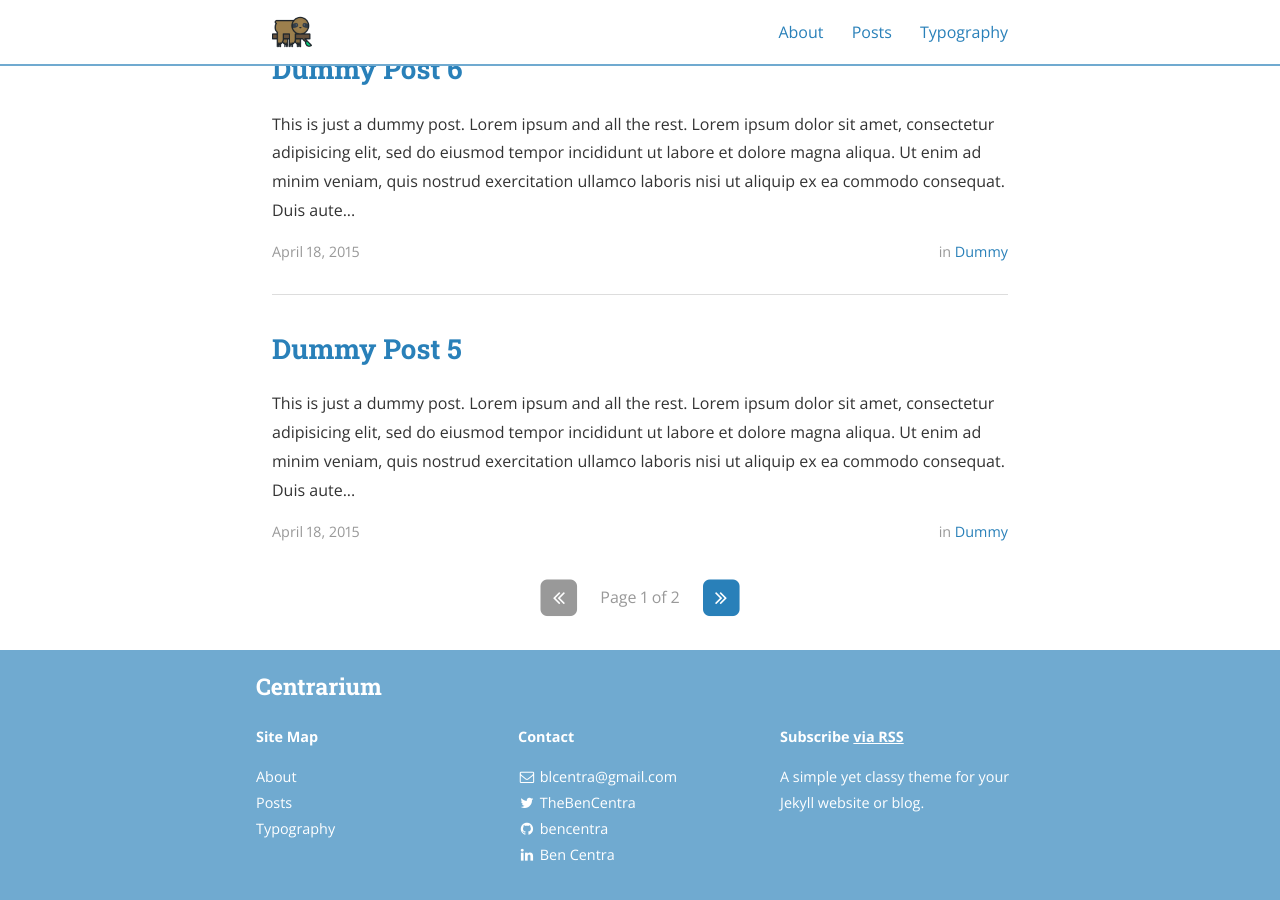
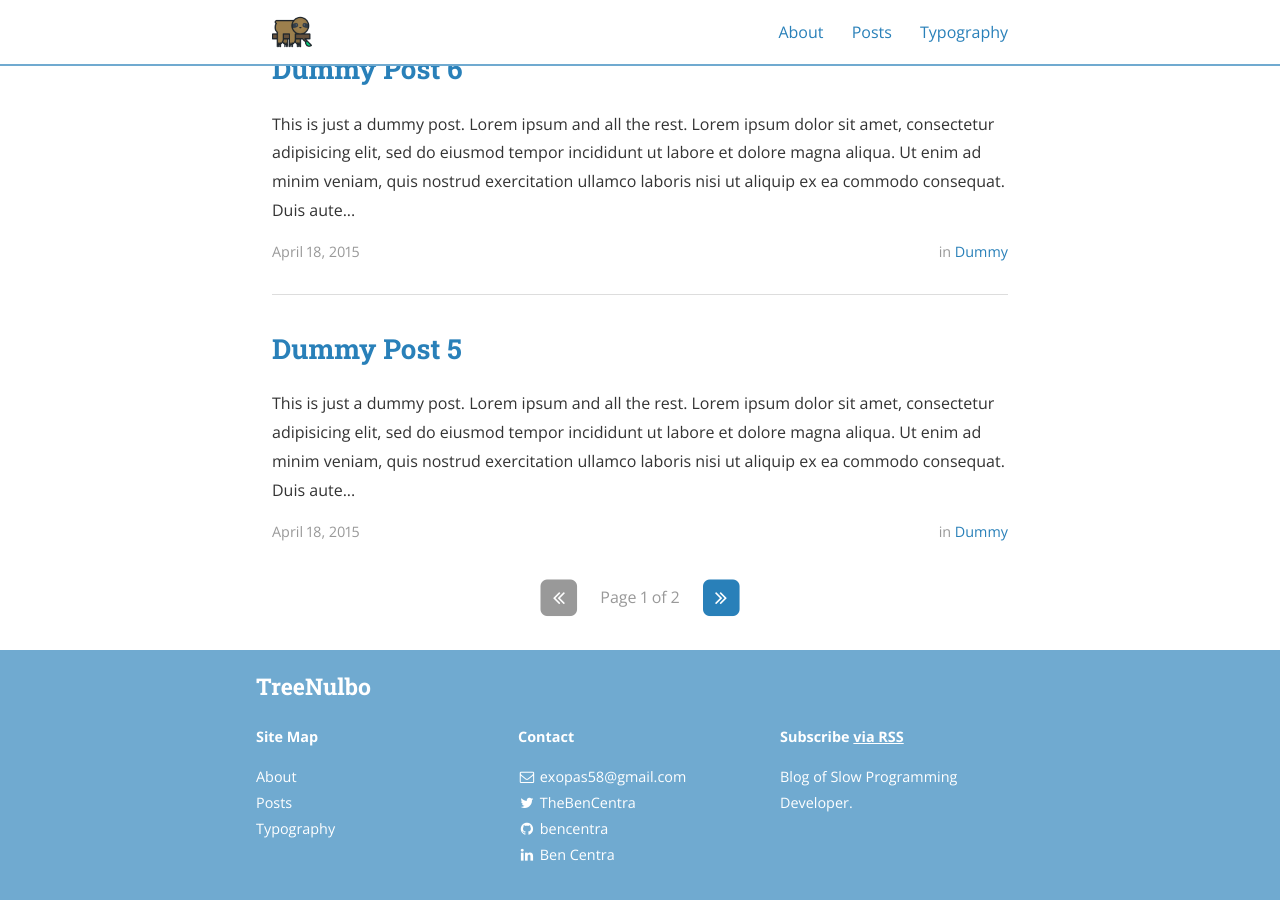
Before and after one commit to exopas95/exopas95.github.io, a Jekyll site: the page built from index.html, in a window 1280 px wide and 900 px high, scrolled down 1275 px. Built offline with Jekyll 4.4.1, drawn with Linux system fonts in a browser that asks for light colours; nearby versions of some CDN libraries; the list of posts is cut into pages by our own code; some of the changed text lies outside the part shown.

Commit message:
Update _config.yml

```diff
--- a/_config.yml
+++ b/_config.yml
@@ -9,12 +9,12 @@ exclude:
   - "/vendor/"
 
 # Site settings
-title: Centrarium
-subtitle: "A simple yet classy theme for your Jekyll website or blog"
-email: blcentra@gmail.com
-name: Ben Centra
+title: TreeNulbo
+subtitle: "Blog of Slow Programming Developer"
+email: exopas58@gmail.com
+name: Sewoong Eum
 description: >
-  A simple yet classy theme for your Jekyll website or blog.
+  Blog of Slow Programming Developer.
 # Base URL of site (i.e. /blog). It should always start with a slash,
 # and never end with a slash. Set it to a blank value if hosting at the
 # root of your server.
```
